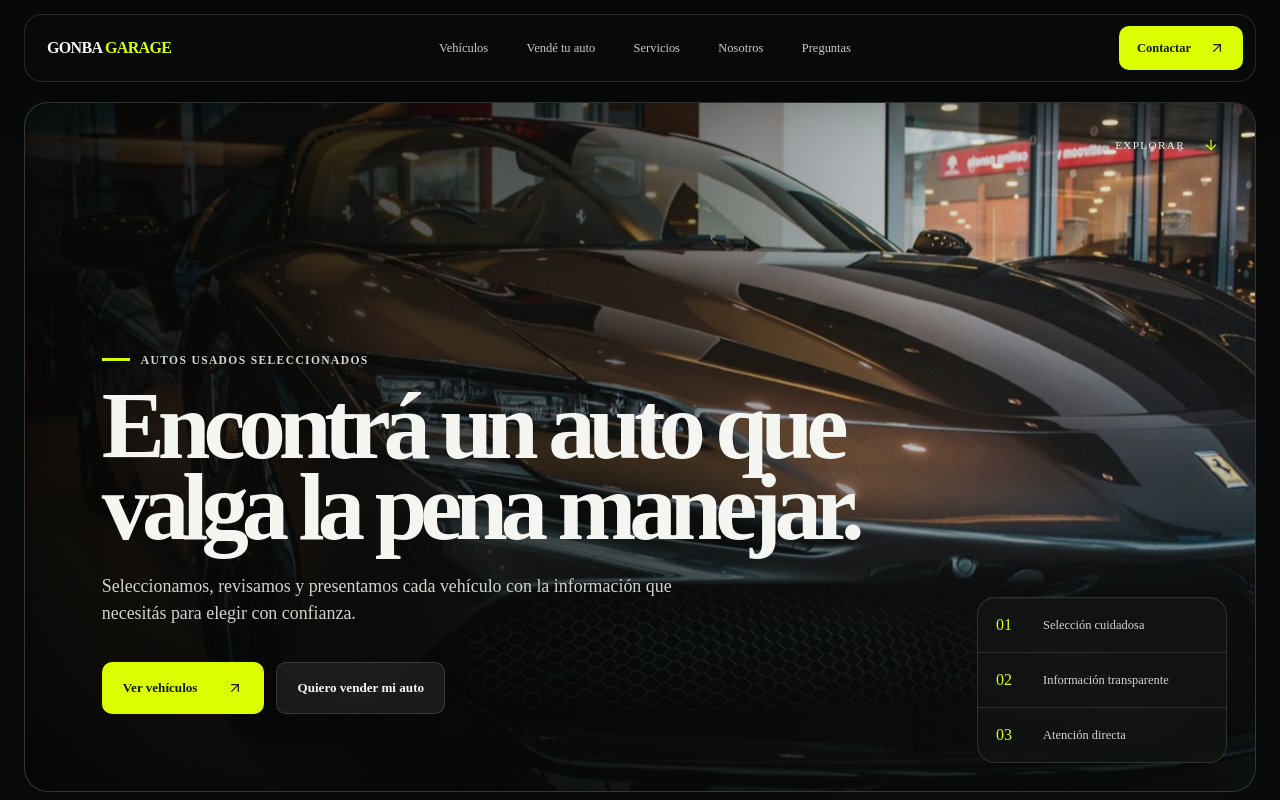
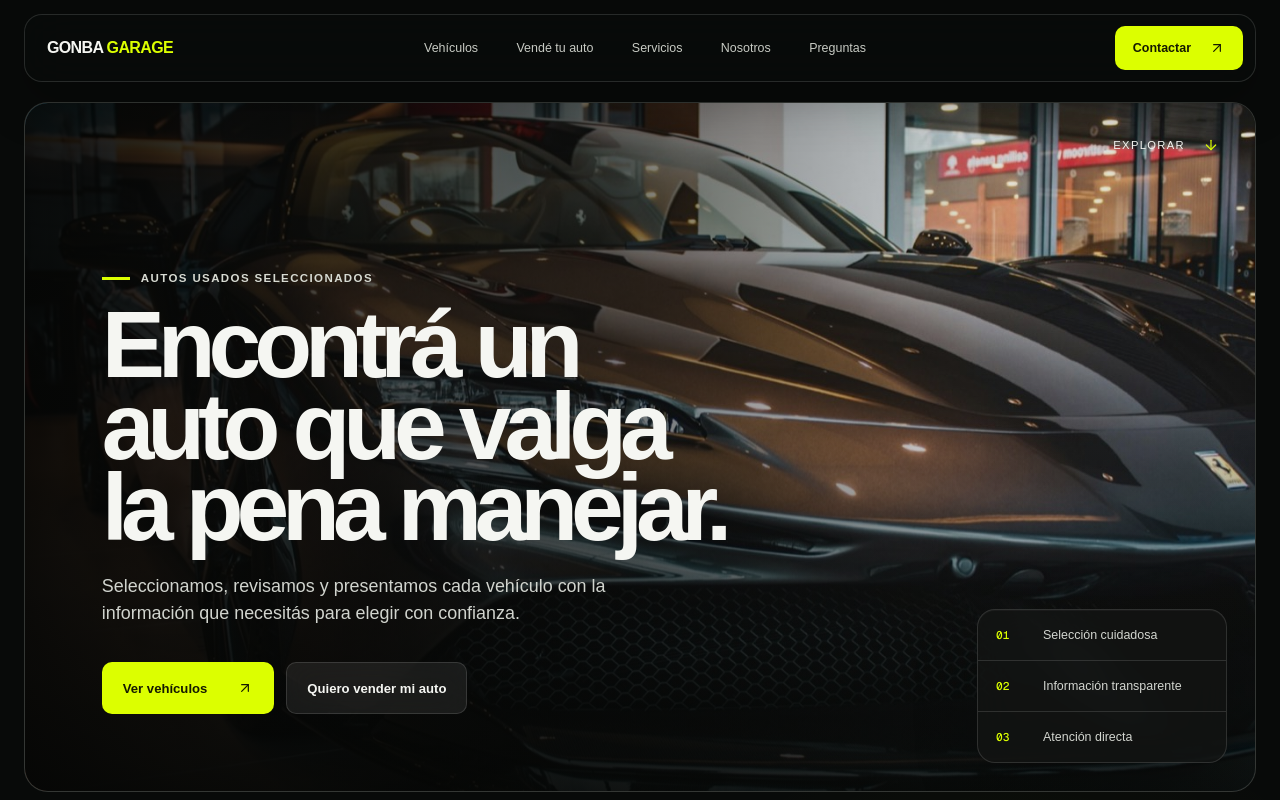
Before and after one commit to florenciasoldavini/gonba-garage, a Next.js app: page / in a window 1280 px wide. Shown: the top 800 px of the page. Built offline with nearby package versions, Linux system fonts and the light colour scheme; no server answers.

Commit message:
fix: restore original typography stack

```diff
--- a/app/globals.css
+++ b/app/globals.css
@@ -5,6 +5,7 @@
 html { scroll-behavior: smooth; }
 
 body {
+  --font-mono: var(--font-geist-mono), monospace;
   margin: 0;
   color: var(--text);
   background:
--- a/styles/tokens.css
+++ b/styles/tokens.css
@@ -18,8 +18,8 @@
   --color-danger-soft: rgba(255, 121, 111, 0.1);
 
   /* Typography */
-  --font-sans: var(--font-geist-sans), Arial, sans-serif;
-  --font-mono: var(--font-geist-mono), monospace;
+  --font-sans: Arial, Helvetica, sans-serif;
+  --font-mono: monospace;
   --text-display-xl: clamp(3.4rem, 7.4vw, 7.6rem);
   --text-display-lg: clamp(3.7rem, 6.2vw, 6.4rem);
   --text-display-md: clamp(2.4rem, 5vw, 5.3rem);
```
Also changed, not shown: 1 other file (tests, documents, lock files or other folders).
